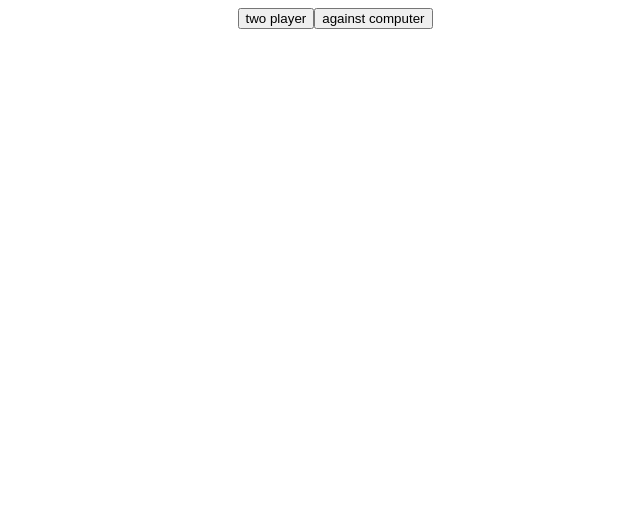
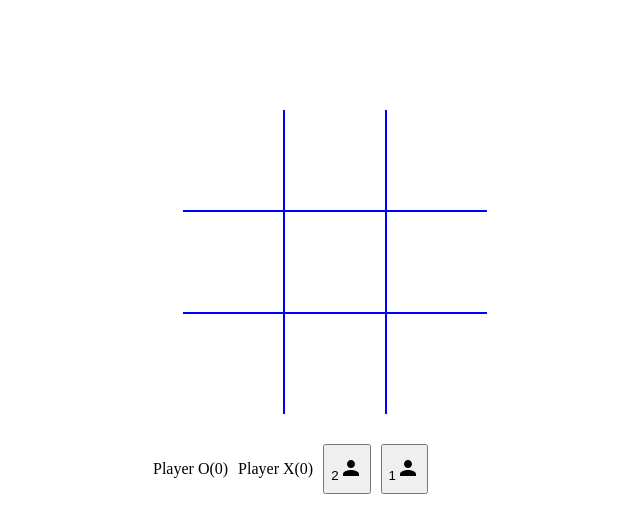
Before and after one commit to fefiy/tic-tac-toe-with-reactjs, a React (Create React App) app: page / in a window 1280 px wide. Shown: the top 532 px of the page, without its empty margins (305-945 px from the left). Built offline with nearby package versions, Linux system fonts and the light colour scheme.

Commit message:
thrid commit

```diff
--- a/package.json
+++ b/package.json
@@ -3,6 +3,10 @@
   "version": "0.1.0",
   "private": true,
   "dependencies": {
+    "@emotion/react": "^11.11.0",
+    "@emotion/styled": "^11.11.0",
+    "@mui/icons-material": "^5.11.16",
+    "@mui/material": "^5.13.1",
     "@testing-library/jest-dom": "^5.16.5",
     "@testing-library/react": "^13.4.0",
     "@testing-library/user-event": "^13.5.0",
--- a/src/App.css
+++ b/src/App.css
@@ -2,6 +2,8 @@
   display: flex;
   align-items: center;
   justify-content: center;
+  max-height: 60vh;
+  margin-top: 10vh;
 }
 .board{
   display: flex;
@@ -13,15 +15,37 @@
   display: flex;
   flex-direction: row;
 }
-.sqare{
-  min-width: 60px;
-  min-height: 60px;
-  border: 1px solid blue;
+
+.square{
+  min-width: 100px;
+  min-height: 100px;
+  border-bottom: 2px solid blue;
+  border-right: 2px solid blue;
   align-items: center;
   display: flex;
   align-items: center;
   justify-content: center;
-  font-size: 20px;
-  font-weight: 600;
   color: brown;
 }
+.square p{
+  transition: transform 0.15s ease-out;
+  font-weight: 600;
+  font-size: 20px;
+  font-family: system-ui, -apple-system, BlinkMacSystemFont, 'Segoe UI', Roboto, Oxygen, Ubuntu, Cantarell, 'Open Sans', 'Helvetica Neue', sans-serif;
+}
+.square .p-active{
+  transform: scale(1.7);
+}
+.board-row .square:last-child{
+  border-right: none;
+}
+
+.board-row:last-child .square{
+  border-bottom: none;
+}
+
+.winning-square p {
+  transform: scale(2.3);
+  color: green;
+  font-weight: 700;
+}
--- a/src/App.js
+++ b/src/App.js
@@ -4,20 +4,16 @@ import { useState } from 'react';
 
 
 function App() {
-  const [againstHumanPlayer, setAgainstHumanPlayer] = useState(false)
-  const [showBoard, setShowBoard] = useState(false)
+
 
   return (
     <div className="App">
-      {!showBoard ? (
-        <div>
-          <button onClick={()=> {setAgainstHumanPlayer(true); setShowBoard(true);}}>two player</button>
-          <button onClick={()=> {setAgainstHumanPlayer(false); setShowBoard(true);}}>against computer</button>
-        </div>
 
-      ):(
-        <Board  againstHumanPlayer= {againstHumanPlayer} />
-      )}
+
+
+
+        <Board/>
+
     </div>
   );
 }
--- a/src/Board.js
+++ b/src/Board.js
@@ -1,11 +1,17 @@
 import React, { useState, useEffect } from "react";
 import Square from "./Square";
+import PersonIcon from "@mui/icons-material/Person";
 
-const Board = ({againstHumanPlayer}) => {
+const Board = () => {
+  const [againstHumanPlayer, setAgainstHumanPlayer] = useState(false);
   const [arr, setArr] = useState(Array(9).fill(null));
   const [isX, setIsX] = useState("X");
   const [isgameover, setIsgameover] = useState(false);
   const [isComputerTurn, setIsComputerTurn] = useState(false);
+  const [winningSquares, setWinningSquares] = useState([]);
+  const [countwinplayerO, setCountwinplayerO] = useState(0);
+  const [countwinplayerX, setCountwinplayerX] = useState(0);
+
   const winnerCombination = [
     [0, 1, 2],
     [3, 4, 5],
@@ -16,42 +22,120 @@ const Board = ({againstHumanPlayer}) => {
     [0, 4, 8],
     [2, 4, 6],
   ];
-  const computerMove = () => {
-    const availableMoves = [];
+
+
+
+  const checkEmpty = (board) => {
+    for (let i = 0; i < board.length; i++) {
+      if (board[i] === null) {
+        return false; // There is an empty cell
+      }
+    }
+    return true; // All cells are filled
+  };
+
+
+
+  const winnerCheck = (board) => {
+    for (let i = 0; i < winnerCombination.length; i++) {
+      const [a, b, c] = winnerCombination[i];
+      if (board[a] && board[a] === board[b] && board[a] === board[c]) {
+        return board[a]; // Return the winning player's symbol
+      }
+    }
+
+    if (checkEmpty(board)) {
+      return "tie"; // It's a tie
+    }
+
+    return null; // No winner yet
+  };
+
+
+  const scores = {
+    X:-1,
+    O:1,
+    tie:0
+  }
+
+
+  const minmax = (board, depth, isMaximizing) => {
+    let result = winnerCheck(board);
+    if (result !== null) {
+      return scores[result];
+    }
+
+    if (isMaximizing) {
+      let bestScore = -Infinity;
+      for (let i = 0; i < board.length; i++) {
+        if (board[i] === null) {
+          const newBoard = [...board]; // Create a copy of the board array
+          newBoard[i] = "O"; // Set the current move as "O"
+          let score = minmax(newBoard, depth + 1, false); // Evaluate the score using the copied board
+          bestScore = Math.max(score, bestScore);
+        }
+      }
+      return bestScore;
+    } else {
+      let bestScore = Infinity;
+      for (let i = 0; i < board.length; i++) {
+        if (board[i] === null) {
+          const newBoard = [...board]; // Create a copy of the board array
+          newBoard[i] = "X"; // Set the current move as "X"
+          let score = minmax(newBoard, depth + 1, true); // Evaluate the score using the copied board
+          bestScore = Math.min(score, bestScore);
+        }
+      }
+      return bestScore;
+    }
+  };
+
+
+
+
+
+
+
+  const bestMove = () => {
+    let bestScore = -Infinity;
+    let bestMoveIndex = null;
+
     for (let i = 0; i < arr.length; i++) {
       if (arr[i] === null) {
-        availableMoves.push(i);
+        const newArr = [...arr]; // Create a copy of the board array
+        newArr[i] = "O"; // Set the current move as "O"
+        let score = minmax(newArr, 0, false); // Evaluate the score using the copied board
+        if (score > bestScore) {
+          bestScore = score;
+          bestMoveIndex = i;
+        }
       }
     }
-    const randomIndex = Math.floor(Math.random() * availableMoves.length);
-    setTimeout(() => {}, 9000);
-    return availableMoves[randomIndex];
-  };
-  const winnerCheck = () => {
-    for (let i = 0; i < winnerCombination.length; i++) {
-      const [a, b, c] = winnerCombination[i];
-      if (arr[a] && arr[a] === arr[b] && arr[a] === arr[c]) {
-        return arr[a];
-      }
-    }
-    return null;
+
+    return bestMoveIndex;
   };
 
-  const iswinner = winnerCheck();
+  const iswinner = winnerCheck(arr)
 
   useEffect(() => {
-    if (iswinner != null) {
+    if (iswinner) {
+      iswinner === "O"
+        ? setCountwinplayerO(countwinplayerO + 1)
+        : setCountwinplayerX(countwinplayerX + 1);
+      setWinningSquares(iswinner);
       setIsgameover(true);
     } else if (!againstHumanPlayer && isComputerTurn) {
+      console.log("computers turn")
       const newArr = [...arr];
-      newArr[computerMove()] = isX;
+      newArr[bestMove()] = isX;
       setArr(newArr);
       setIsX(isX === "X" ? "O" : "X");
       setIsComputerTurn(false);
     }
-  }, [iswinner, arr, isComputerTurn, isX, againstHumanPlayer]);
+  }, [arr, isComputerTurn, iswinner]);
+
   const handleClick = (i) => {
-    if (arr[i] != null || isgameover) return;
+    if (arr[i] !== null || isgameover) return;
     const newArr = [...arr];
     newArr[i] = isX;
     setArr(newArr);
@@ -63,29 +147,93 @@ const Board = ({againstHumanPlayer}) => {
     setIsgameover(false);
     setIsComputerTurn(false);
     setArr(Array(9).fill(null));
+    setWinningSquares([]);
+    setIsX("X")
+
+  };
+
+  const tie = () => {
+    if (!iswinner && !arr.includes(null)) return true;
+    return false;
   };
 
   return (
     <div>
       <div className="board">
         <div className="board-row">
-          <Square handleClick={() => handleClick(0)} value={arr[0]} />
-          <Square handleClick={() => handleClick(1)} value={arr[1]} />
-          <Square handleClick={() => handleClick(2)} value={arr[2]} />
+          <Square
+            handleClick={() => handleClick(0)}
+            value={arr[0]}
+            isWinningSquare={winningSquares.includes(0)}
+          />
+          <Square
+            handleClick={() => handleClick(1)}
+            value={arr[1]}
+            isWinningSquare={winningSquares.includes(1)}
+          />
+          <Square
+            handleClick={() => handleClick(2)}
+            value={arr[2]}
+            isWinningSquare={winningSquares.includes(2)}
+          />
         </div>
         <div className="board-row">
-          <Square handleClick={() => handleClick(3)} value={arr[3]} />
-          <Square handleClick={() => handleClick(4)} value={arr[4]} />
-          <Square handleClick={() => handleClick(5)} value={arr[5]} />
+          <Square
+            handleClick={() => handleClick(3)}
+            value={arr[3]}
+            isWinningSquare={winningSquares.includes(3)}
+          />
+          <Square
+            handleClick={() => handleClick(4)}
+            value={arr[4]}
+            isWinningSquare={winningSquares.includes(4)}
+          />
+          <Square
+            handleClick={() => handleClick(5)}
+            value={arr[5]}
+            isWinningSquare={winningSquares.includes(5)}
+          />
         </div>
         <div className="board-row">
-          <Square handleClick={() => handleClick(6)} value={arr[6]} />
-          <Square handleClick={() => handleClick(7)} value={arr[7]} />
-          <Square handleClick={() => handleClick(8)} value={arr[8]} />
+          <Square
+            handleClick={() => handleClick(6)}
+            value={arr[6]}
+            isWinningSquare={winningSquares.includes(6)}
+          />
+          <Square
+            handleClick={() => handleClick(7)}
+            value={arr[7]}
+            isWinningSquare={winningSquares.includes(7)}
+          />
+          <Square
+            handleClick={() => handleClick(8)}
+            value={arr[8]}
+            isWinningSquare={winningSquares.includes(8)}
+          />
         </div>
       </div>
-      {iswinner && <div> the winner is: {iswinner}</div>}
-      <button onClick={restart}>Restart</button>
+      <div style={{ display: "flex", gap: "10px" }}>
+        <p>{`Player O(${countwinplayerO})`}</p>
+        <p>{`Player X(${countwinplayerX})`}</p>
+        <button onClick={() => setAgainstHumanPlayer(true)}>
+          2<PersonIcon />
+        </button>
+        <button onClick={() => setAgainstHumanPlayer(false)}>
+          1<PersonIcon />
+        </button>
+      </div>
+      {iswinner && (
+        <div>
+          <h1>{`${iswinner} is the winner!`}</h1>
+          <button onClick={() => restart()}>Restart</button>
+        </div>
+      )}
+      {tie() && (
+        <div>
+          <h1>It's a tie!</h1>
+          <button onClick={() => restart()}>Restart</button>
+        </div>
+      )}
     </div>
   );
 };
--- a/src/Square.js
+++ b/src/Square.js
@@ -1,8 +1,11 @@
 import React from 'react'
 
-const Square = ({value, handleClick}) => {
+const Square = ({value, handleClick, isWinningSquare}) => {
+  console.log(isWinningSquare)
   return (
-    <div className='sqare' onClick={handleClick}>{value}</div>
+    <div className={`square ${isWinningSquare ? 'winning-square': ''}`} onClick={handleClick}>
+      <p className={`${value ? "p-active": '' }`}> {value}</p>
+    </div>
   )
 }
 
```
Also changed, not shown: 1 other file (tests, documents, lock files or other folders).
